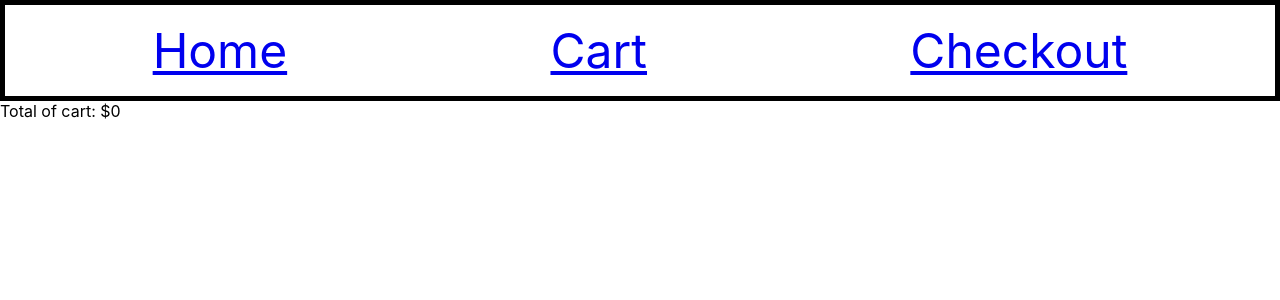
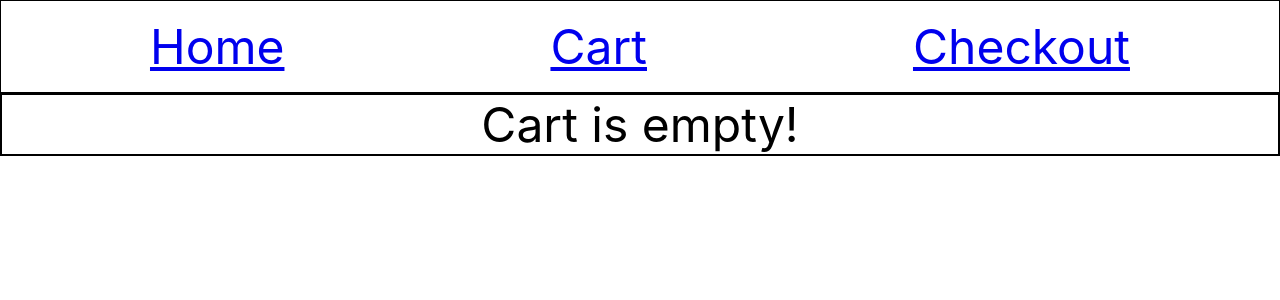
Before and after one commit to miltonhuynh/React-Store, a React (Create React App) app in the folder app/: page /React-Store/Cart in a window 1280 px wide. Shown: the top 300 px of the page. Built offline with nearby package versions, Linux system fonts and the light colour scheme.

Commit message:
Added Cart is Empty notice

```diff
--- a/app/src/App.css
+++ b/app/src/App.css
@@ -14,7 +14,7 @@
   justify-content: space-around;
   font-size: 3rem;
   padding: 1rem;
-  border: 5px solid black;
+  border: 1px solid black;
 }
 
 #Footer {
@@ -24,8 +24,16 @@
   height: 15vh;
 }
 
+#List_container {
+  border: 2px solid black;
+  justify-content: center;
+  display: flex;
+  flex-wrap: wrap;
+}
+
 #Card_images {
-  border: 5px solid red;
+  border: 1px solid black;
+  padding: 1rem;
   width: 10rem;
 }
 
@@ -38,7 +46,7 @@
 }
 
 #Card_container {
-  border: 5px solid green;
+  border: 3px solid green;
   width: 15rem;
   height: 25rem;
   padding: 1rem;
@@ -46,7 +54,7 @@
 }
 
 #Card_container:hover {
-  border: 5px solid yellow;
+  border: 3px solid blue;
 }
 
 #Details_container {
@@ -56,7 +64,7 @@
   width: 30rem;
   text-align: center;
   position: relative;
-  left: 30rem;
+  left: 20rem;
   border: 5px solid black;
 }
 
@@ -73,7 +81,7 @@
 }
 
 #Cart_item {
-  border: 2px solid red;
+  border: 1px solid red;
   font-size: 2rem;
   display: flex;
   flex-direction: column;
--- a/app/src/Components/Cart.js
+++ b/app/src/Components/Cart.js
@@ -22,12 +22,16 @@ export default function Cart() {
     />
   );
 
-
-
-  return (
-    <div id="List_container">
-      {Cart_list}
-      Total of cart: ${total}
-    </div>
+  if(Cart.length == 0) {
+    return (
+      <div style={{fontSize: "3rem"}}>Cart is empty!</div>
+    )
+  } else {
+    return (
+      <div id="List_container">
+        {Cart_list}
+        Total of cart: ${total}
+      </div>
   )
+  }
 }
--- a/app/src/Components/ProductDetails.js
+++ b/app/src/Components/ProductDetails.js
@@ -28,7 +28,7 @@ export default function ProductDetails() {
     const title = Item.title;
     const price = Item.price;
 
-    // If user does not change quantity, set to 1, bypass onChange
+    // If user does not change quantity, set to 1, onChange only works when quantity is changed away from 1
     if(quantity === undefined) {
       quantity = 1;
     }
--- a/app/src/Components/ProductList.js
+++ b/app/src/Components/ProductList.js
@@ -15,7 +15,7 @@ export default function ProductList({Items}) {
   );
 
   return (
-    <div>
+    <div id="List_container">
       {List_Of_Products}
     </div>
   )
```
